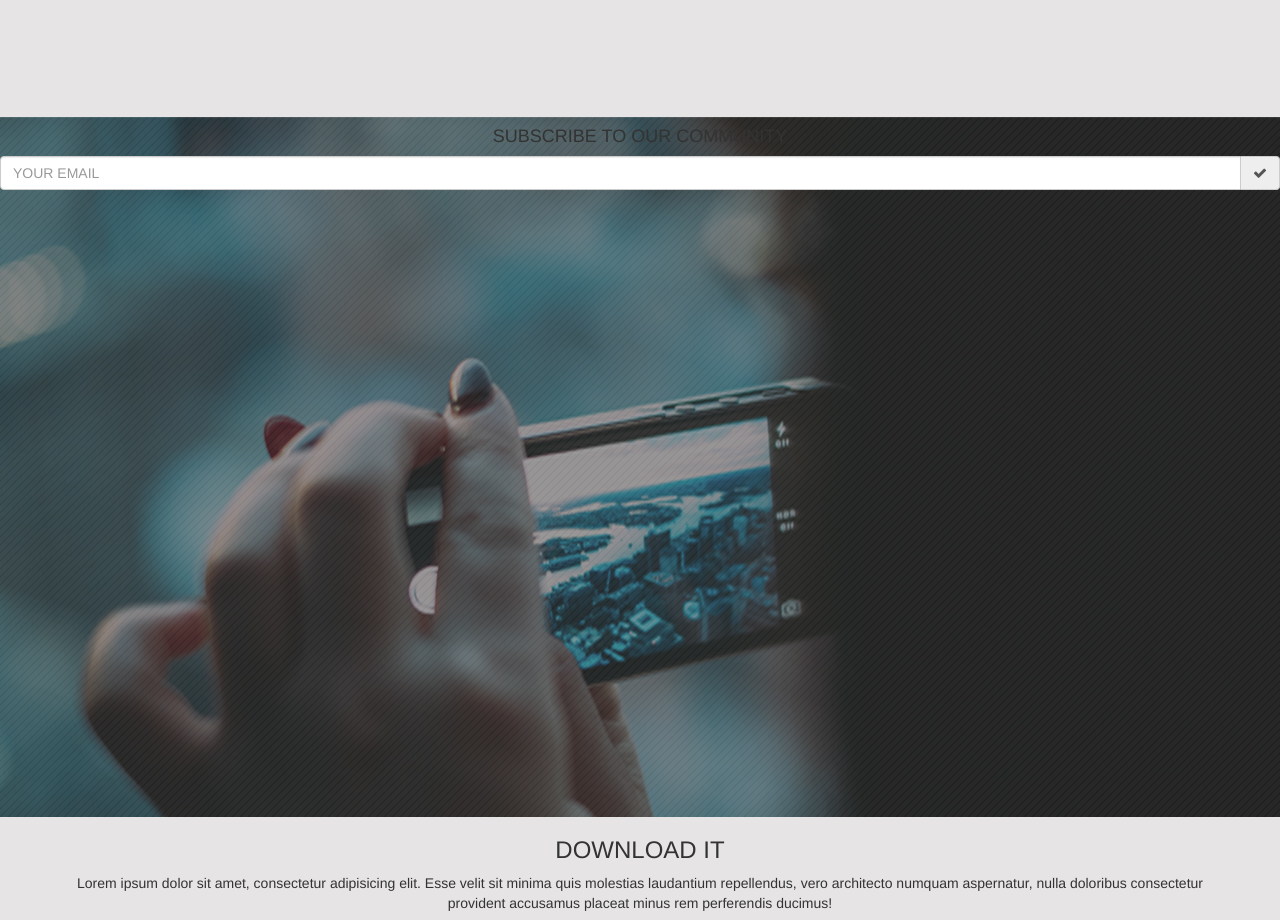
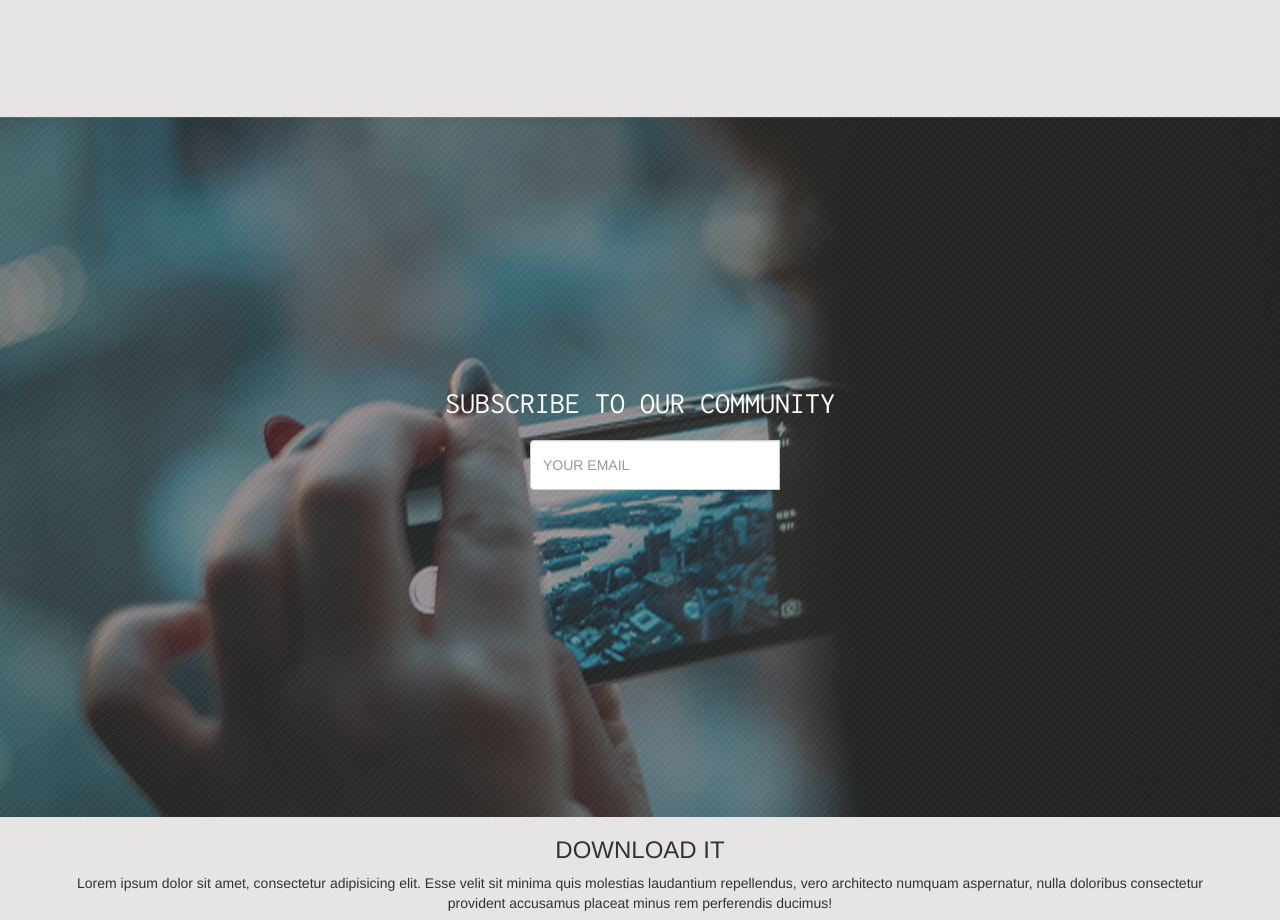
Before and after one commit to milily/ejercicio-photolab, a website: page index.html in a window 1280 px wide. Shown: the part 1977-2897 px from the top of the page. Drawn offline with Linux system fonts and the light colour scheme.

Commit message:
quinta seccion

```diff
--- a/assets/sass/_bases.scss
+++ b/assets/sass/_bases.scss
@@ -122,9 +122,37 @@ body{
 		}
 	}
 }
+/* SUBSCRIBE TO OUR COMMUNITY */
 .fifth-section{
 	background-image: url("../../dist/img/bg2.jpg");
 	height: 700px;
 	background-size: cover;
 	background-repeat: no-repeat;
+	.row{
+		div{
+			h2{
+				margin-top: 270px;
+				@include fuenteYcolor();
+			}
+		}
+		.input{
+			input{
+				width: 250px;
+				height: 50px;
+				position: relative;
+				left: 530px;
+				top: 10px;
+			}
+			span{
+				position: relative;
+				right: 530px;
+				top: 10px;
+				background-color: $verde;
+				border-color: $verde;
+				i{
+					color: $blanco;
+				}
+			}
+		}
+	}
 }
--- a/index.html
+++ b/index.html
@@ -86,9 +86,9 @@
 	<section class="container-fluid fifth-section">
 		<div class="row">
 			<div class="col-lg-12 col-md-12 col-sm-12 col-xs-12 text-center">
-				<h4>SUBSCRIBE TO OUR COMMUNITY</h4>
+				<h2>SUBSCRIBE TO OUR COMMUNITY</h2>
 			</div>
-			<div class="input-group">
+			<div class="input-group input">
 			  	<input type="text" class="form-control" placeholder="YOUR EMAIL" aria-describedby="basic-addon2">
 			  	<span class="input-group-addon" id="basic-addon2"><i class="fa fa-check" aria-hidden="true"></i></span>
 			</div>
```
Also changed, not shown: dist/css/style.min.css, 1 other file.
